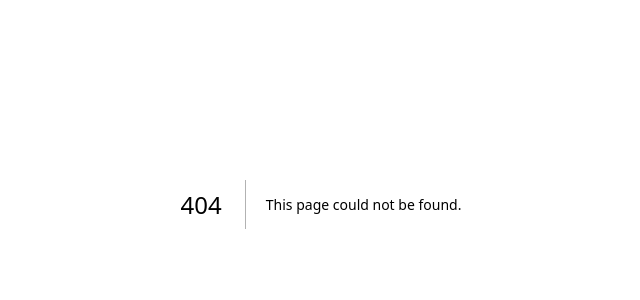
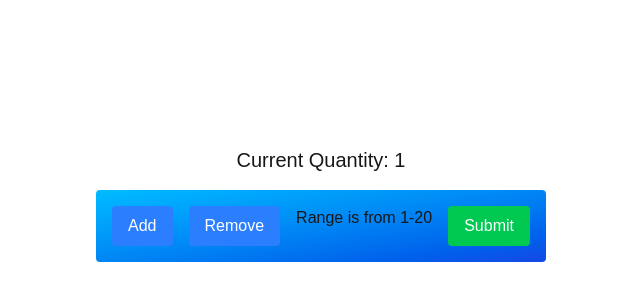
Before and after one commit to Spencermull/cprg306-assignments, a Next.js app: page /week-5 in a window 1280 px wide. Before the commit this address had no page. Shown: the part 196-496 px from the top of the page, without its empty margins (319-959 px from the left). Built offline with nearby package versions, Linux system fonts and the light colour scheme.

Commit message:
Setup submit handler and usestate variables

```diff
--- a/app/page.js
+++ b/app/page.js
@@ -7,7 +7,8 @@ export default function Home() {
       <p>
         Go to Week 2 <Link href="week-2">→ </Link>
         Go to Week 3 <Link href="week-3">→ </Link>
-        Go to Week 4 <Link href="week-4">→ </Link> Go to Week 5 → Go to Week 6 → Go to Week 7
+        Go to Week 4 <Link href="week-4">→ </Link>
+        Go to Week 5 <Link href="week-5">→ </Link>  Go to Week 6 → Go to Week 7
         → Go to Week 8 →
       </p>
     </main>
--- /dev/null
+++ b/app/week-5/new-item.js
@@ -0,0 +1,63 @@
+"use client";
+import { useState } from "react";
+import Item from "../week-3/item";
+
+export default function NewItem() {
+  const [quantity, setQuantity] = useState(1);
+  const [name, setName] = useState("");
+  const [category, setCategory] = useState("produce");
+
+  function Increment() {
+    if (quantity < 20) {
+      setQuantity(quantity + 1);
+    }
+  }
+  function Decrement() {
+    if (quantity > 1) {
+      setQuantity(quantity - 1);
+    }
+  }
+
+
+  const handleSubmit = (event) => {
+    event.preventDefault();
+    const item = {name, quantity, category};
+    console.log("Created item: ", item);
+    alert(`Name: ${item.name}, Quantity: ${item.quantity}, Category: ${item.category}`);
+    setName("");
+    setCategory("produce");
+
+  };
+
+  return (
+    <section className="flex flex-col items-center justify-center min-h-screen">
+      <h1 className="mb-4 text-xl">Current Quantity: {quantity}</h1>
+      <div className="flex gap-4 bg-gradient-to-br from-sky-400 to-blue-700 p-4 rounded">
+        <button
+          type="button"
+          onClick={Increment}
+          className="px-4 py-2 bg-blue-500 text-white rounded hover:bg-blue-600"
+        >
+          Add
+        </button>
+        <button
+          type="button"
+          onClick={Decrement}
+          className="px-4 py-2 bg-blue-500 text-white rounded hover:bg-blue-600"
+        >
+          Remove
+        </button>
+        <h2>Range is from 1-20</h2>
+
+        <form onSubmit={handleSubmit}>
+          <button
+            type="submit"
+            className="px-4 py-2 bg-green-500 text-white rounded hover:bg-green-600"
+          >
+            Submit
+          </button>
+        </form>
+      </div>
+    </section>
+  );
+}
--- /dev/null
+++ b/app/week-5/page.js
@@ -0,0 +1,10 @@
+import NewItem from "./new-item";
+
+
+export default function Page(){
+    return(
+        <main>
+            <NewItem/>
+        </main>
+    );
+}
```
